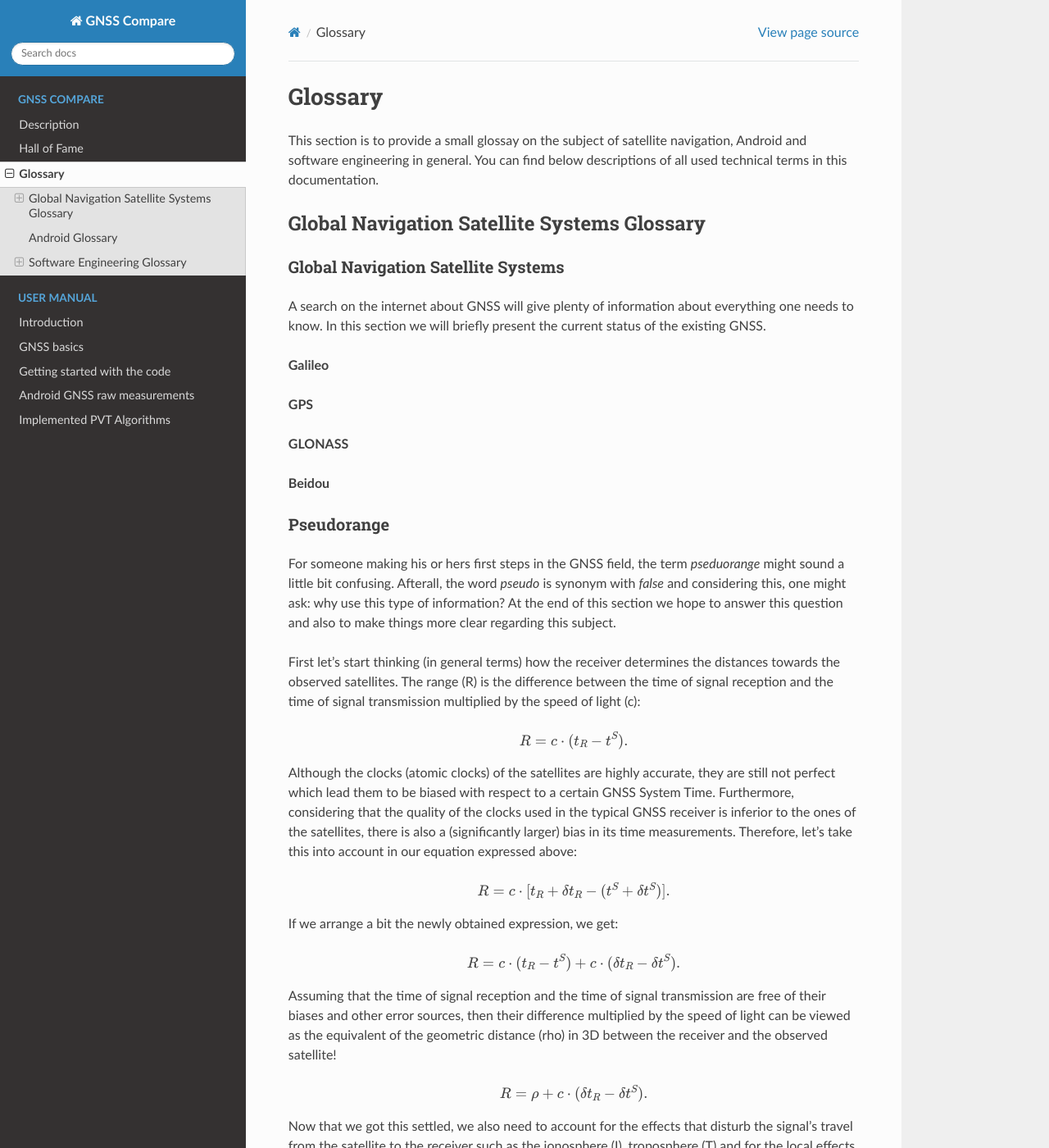
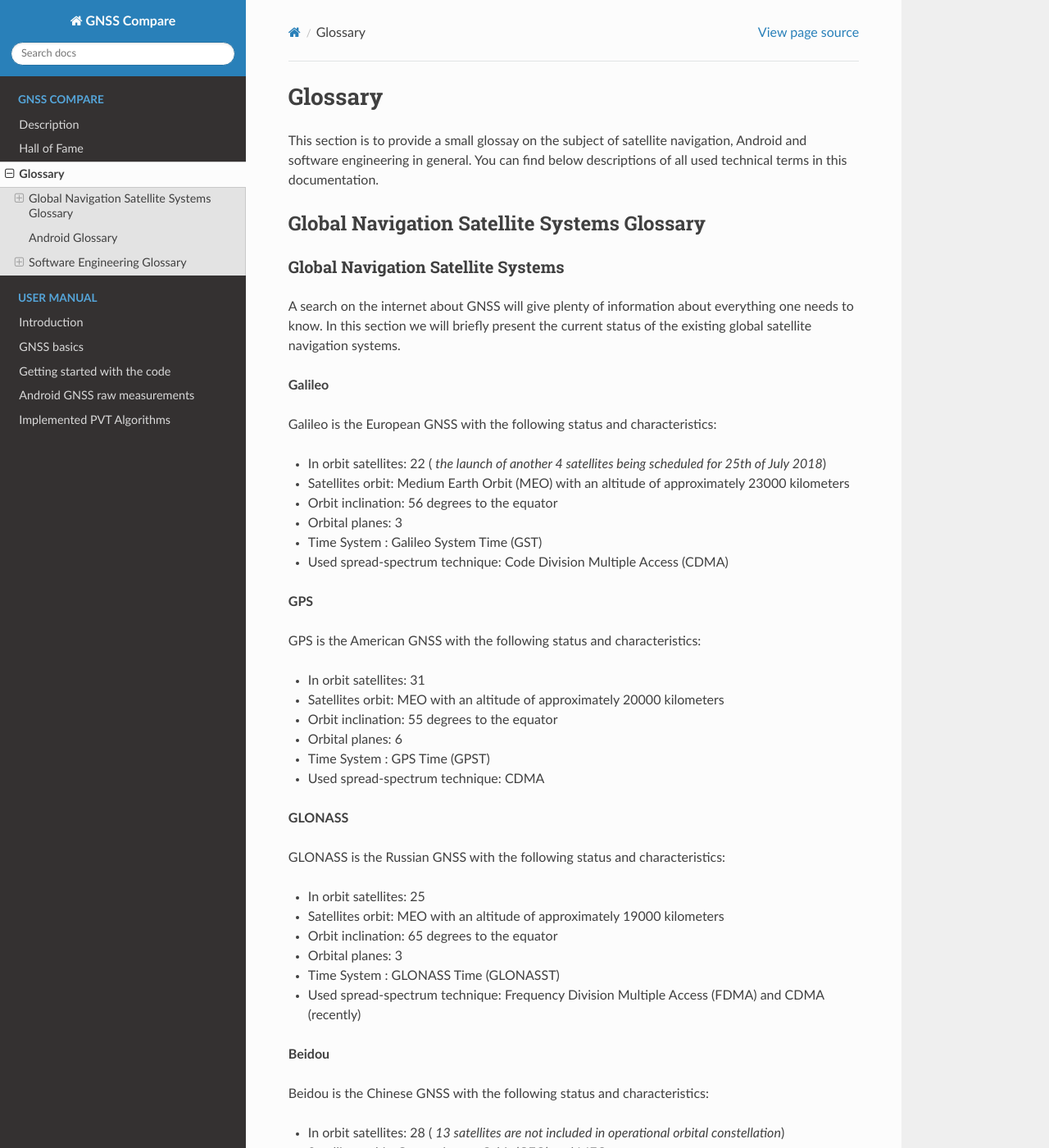
Before and after one commit to TheGalfins/GNSS_Compare, a Sphinx documentation site: the page built from docs/glossary.rst, in a window 1280 px wide and 1400 px high. Shown: the whole window at 82% size. Built offline with Sphinx 7.4.7 and the Read the Docs theme 2.0.0, drawn with Linux system fonts in a browser that asks for light colours; pages that are not in the unit, such as notebooks, are missing from menus; some of the changed text lies outside the part shown.

Commit message:
Added in the glossary information about the existing GNSS

```diff
--- a/docs/glossary.rst
+++ b/docs/glossary.rst
@@ -17,16 +17,54 @@ Global Navigation Satellite Systems
 -----------------------------------
 
 A search on the internet about GNSS will give plenty of information about everything one needs to know. In this section we will
-briefly present the current status of the existing GNSS.
+briefly present the current status of the existing global satellite navigation systems.
 
 **Galileo**
+
+Galileo is the European GNSS with the following status and characteristics:
+
+- In orbit satellites: 22 ( *the launch of another 4 satellites being scheduled for 25th of July 2018*)
+- Satellites orbit: Medium Earth Orbit (MEO) with an altitude of approximately 23000 kilometers
+- Orbit inclination:  56 degrees to the equator
+- Orbital planes: 3
+- Time System : Galileo System Time (GST)
+- Used spread-spectrum technique: Code Division Multiple Access (CDMA)
+
 
 
 **GPS**
 
+GPS is the American GNSS with the following status and characteristics:
+
+- In orbit satellites: 31
+- Satellites orbit: MEO with an altitude of approximately 20000 kilometers
+- Orbit inclination:  55 degrees to the equator
+- Orbital planes: 6
+- Time System : GPS Time (GPST)
+- Used spread-spectrum technique: CDMA
+
+
 **GLONASS**
 
+GLONASS is the Russian GNSS with the following status and characteristics:
+
+- In orbit satellites: 25
+- Satellites orbit: MEO with an altitude of approximately 19000 kilometers
+- Orbit inclination:  65 degrees to the equator
+- Orbital planes: 3
+- Time System : GLONASS Time (GLONASST)
+- Used spread-spectrum technique: Frequency Division Multiple Access (FDMA) and CDMA (recently)
+
 **Beidou**
+
+Beidou is the Chinese GNSS with the following status and characteristics:
+
+- In orbit satellites: 28 ( *13 satellites are not included in operational orbital constellation*)
+- Satellites orbit: Geostationary Orbit (GEO) and MEO
+- Orbit inclination:  55.5 degrees to the equator for MEO
+- Orbital planes: 3 (24 MEO)
+- Time System : Beidou Time (BDT)
+- Used spread-spectrum technique: CDMA
 
 
 .. _pseudorange:
```
